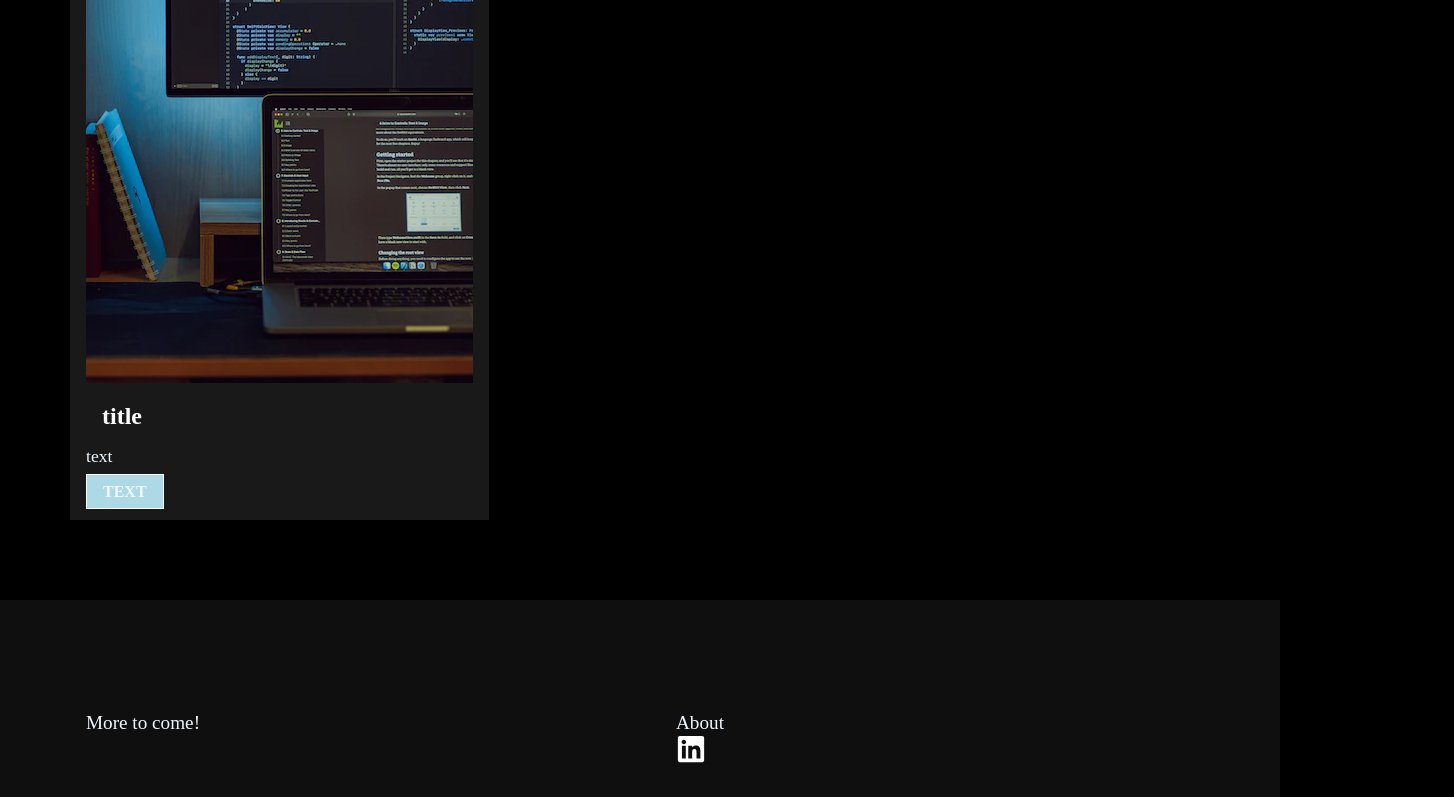
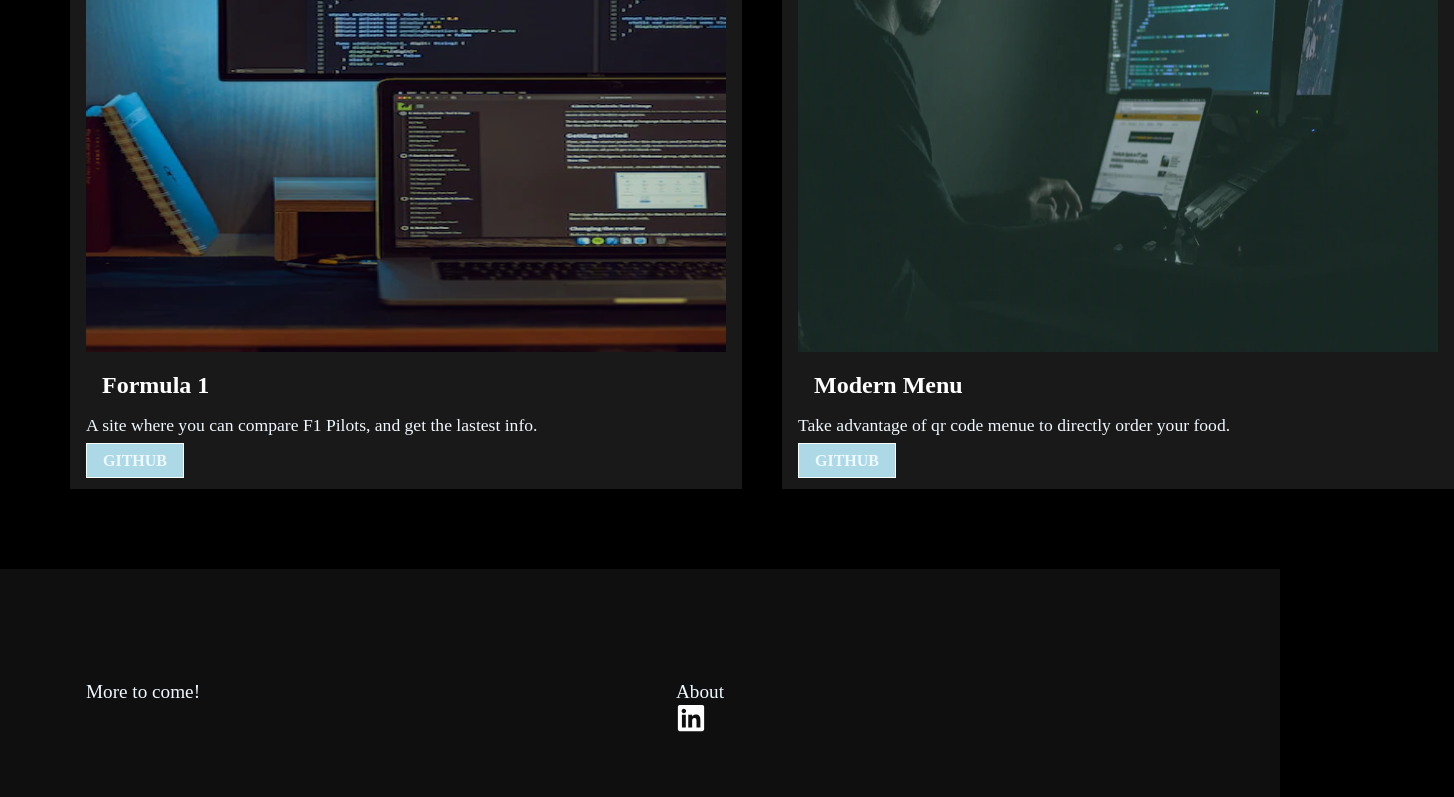
Before and after one commit to JorgeBesnierB/m20_ReactPortfolio, a React (Create React App) app in the folder my-portfolio/: page /project in a window 1280 px wide. Shown: the part 830-1627 px from the top of the page, 1454 px wide, since content can reach past the window. Built offline with nearby package versions, Linux system fonts and the light colour scheme.

Commit message:
final version

```diff
--- /dev/null
+++ b/my-portfolio/src/components/AboutContent.js
@@ -0,0 +1,27 @@
+import "./AboutContentStyle.css"
+
+import React from 'react'
+import {Link} from "react-router-dom"
+import react1 from "../assets/a1.webp"
+function AboutContent() {
+  return (
+    <div className="about">
+         <div className="left">
+            <h1>Who Am I? </h1>
+            <p>I'm a digital systems and robotics engineer and I am learning full stack development</p>
+            <Link to = "/contact">
+                <button className="btn">Contact</button>
+            </Link>
+        </div>
+        <div className="right">
+            <div className="img-container">
+                <div className="img-stack top">
+                    <img src = {react1} height={550} width={640}  alt = "true"/>
+                </div>
+            </div>
+        </div>
+    </div>
+  )
+}
+
+export default AboutContent
--- /dev/null
+++ b/my-portfolio/src/components/AboutContentStyle.css
@@ -0,0 +1,52 @@
+.about {
+    width: 100%;
+    margin: 3rem 0;
+    display: flex;
+    align-items: center;
+    justify-content: center;
+    flex-wrap: wrap;
+    height: 100%;
+
+}
+
+
+.about .left {
+    text-align: center;
+    margin: auto;
+    padding: 1rem;
+    max-width: 350px;
+}
+
+.about .left p{
+    margin: 1.2rem 0;
+}
+
+.about .right {
+    max-width: 700px;
+}
+
+.right .img-container{
+    display: grid;
+    grid-template-columns: repeat(12, 1fr);
+    position: relative;
+    align-items: center;
+    text-align: center;
+}
+
+.right .img{
+    max-width: 90%;
+    border: 1px solid #333;
+}
+
+.right .top{
+    grid-column: 1 / span 8;
+    grid-row: 1;
+    padding-top: 20%;
+    z-index: 6;
+}
+
+.right .bottom{
+    grid-column: 4 / -1;
+    grid-row: 1;
+    z-index: 5;
+}
--- /dev/null
+++ b/my-portfolio/src/components/Form.js
@@ -0,0 +1,23 @@
+import "./FormStyles.css"
+
+import React from 'react'
+
+function Form() {
+  return (
+    <div className="form">
+        <form>
+            <label>Name</label>
+            <input type="text"></input>
+            <label>Email</label>
+            <input type="email"></input>
+            <label>Subject</label>
+            <input type="text"></input>
+            <label>Message</label>
+            <textarea rows="6" placeholder="Text here"/>
+            <button className="btn">contact</button>
+        </form>
+    </div>
+  )
+}
+
+export default Form
--- /dev/null
+++ b/my-portfolio/src/components/FormStyles.css
@@ -0,0 +1,21 @@
+label{
+    color: white;
+    margin-bottom: 0.5rem;
+}
+
+form{
+    display: flex;
+    flex-direction: column;
+    padding: 4rem 1rem;
+    margin: auto;
+    max-width: 600px;
+}
+
+form input, form textarea{
+    margin-bottom: 1rem;
+    padding: 10px 18px;
+    font-size: 1.2 rem;
+    background-color: rgba(255, 255, 255, 0.1);
+    border-color: rgba(255, 255, 255, 0.1);
+    color: #f4f4f4;
+}
--- /dev/null
+++ b/my-portfolio/src/components/Work.js
@@ -0,0 +1,29 @@
+import "./WorkCardStyles.css"
+import WorkCard from "./WorkCard"
+import WorkCardData from "./WorkData"
+import React from 'react'
+
+
+
+const Work = () => {
+  return (
+    <div className="work-container">
+        <h1 className="project-heading">Projects</h1>
+        <div className="project-container">
+            {WorkCardData.map((val,ind)=> {
+                return (
+                    <WorkCard
+                        key = {ind}
+                        imgsrc = {val.imgsrc}
+                        title = {val.title}
+                        text = {val.text}
+                        view = {val.view}
+                    />
+                );
+            })}
+        </div>
+    </div>
+  )
+}
+
+export default Work
--- a/my-portfolio/src/components/WorkCard.js
+++ b/my-portfolio/src/components/WorkCard.js
@@ -1,25 +1,19 @@
 import "./WorkCardStyles.css"
 
 import React from 'react'
-import prod1 from "../assets/p1.webp"
-import {NavLink} from "react-router-dom";
 
-const WorkCard = () => {
+
+
+const WorkCard = (props) => {
   return (
-    <div className="work-container">
-        <h1 className="project-heading">Projects</h1>
-        <div className="project-container">
-            <div className="project-card">
-                <img src={prod1} alt="image"/>
-                <h2 className="project-title">title</h2>
-                <div className="pro-details">
-                    <p> text</p>
-                    <div className="pro-btns">
-                        <NavLink to = " " className="btn"> text</NavLink>
-                    </div>
-                </div>
+    <div className="project-card">
+        <img src={props.imgsrc} height={550} width={640} alt="dynamic"/>
+        <h2 className="project-title">{props.title}</h2>
+        <div className="pro-details">
+            <p>{props.text}</p>
+            <div className="pro-btns">
+                <a href = {props.view}  target="_blank" className="btn">Github</a>
             </div>
-
         </div>
     </div>
   )
--- a/my-portfolio/src/components/WorkCardStyles.css
+++ b/my-portfolio/src/components/WorkCardStyles.css
@@ -32,7 +32,10 @@
     padding: 0.5rem 1rem;
 }
 
-
+.img {
+    height: 10px;
+    width: 10px;
+}
 
 @media screen and (max-width: 740px) {
     .project-container{
--- /dev/null
+++ b/my-portfolio/src/components/WorkData.js
@@ -0,0 +1,20 @@
+import pro1 from "../assets/p1.webp"
+import pro2 from "../assets/p2.webp"
+
+
+const ProjectCardData = [
+    {
+        imgsrc : pro1,
+        title: "Formula 1",
+        text: 'A site where you can compare F1 Pilots, and get the lastest info.',
+        view: "https://github.com/davidtc8/Formula1-Webpage"
+    },
+    {
+        imgsrc : pro2,
+        title: "Modern Menu",
+        text: 'Take advantage of qr code menue to directly order your food.',
+        view: "https://github.com/JorgeBesnierB/P2_RestaurantOrder"
+    }
+];
+
+export default ProjectCardData;
--- a/my-portfolio/src/routes/About.js
+++ b/my-portfolio/src/routes/About.js
@@ -2,12 +2,14 @@ import React from 'react'
 import Navbar from '../components/Navbar'
 import Footer from '../components/Footer'
 import HeroImg2 from '../components/HeroImg2'
+import AboutContent from '../components/AboutContent'
 
 function About() {
   return (
     <div>
       <Navbar/>
       <HeroImg2 heading = "About Me" text = "General Information"/>
+      <AboutContent/>
       <Footer/>
     </div>
   )
--- a/my-portfolio/src/routes/Contact.js
+++ b/my-portfolio/src/routes/Contact.js
@@ -2,12 +2,14 @@ import React from 'react'
 import Navbar from '../components/Navbar'
 import Footer from '../components/Footer'
 import HeroImg2 from '../components/HeroImg2'
+import Form from '../components/Form'
 
 const Contact = () => {
   return (
     <div>
       <Navbar/>
       <HeroImg2 heading = "Contact" text = "Send me a text"/>
+      <Form/>
       <Footer/>
     </div>
   )
--- a/my-portfolio/src/routes/Home.js
+++ b/my-portfolio/src/routes/Home.js
@@ -2,6 +2,7 @@ import React from 'react'
 import Navbar from '../components/Navbar'
 import HeroImg from '../components/HeroImg'
 import Footer from '../components/Footer'
+import Work from '../components/Work'
 
 
 const Home = () => {
@@ -9,6 +10,7 @@ const Home = () => {
     <div>
       <Navbar/>
       <HeroImg/>
+      <Work/>
       <Footer/>
     </div>
 
--- a/my-portfolio/src/routes/Project.js
+++ b/my-portfolio/src/routes/Project.js
@@ -2,14 +2,14 @@ import React from 'react'
 import Navbar from '../components/Navbar'
 import Footer from '../components/Footer'
 import HeroImg2 from '../components/HeroImg2'
-import WorkCard from '../components/WorkCard'
+import Work from '../components/Work'
 
 const Project = () => {
   return (
     <div>
       <Navbar/>
       <HeroImg2 heading = "PROJECTS" text = "Some of my projects"/>
-      <WorkCard/>
+      <Work/>
       <Footer/>
     </div>
   )
```
Also changed, not shown: my-portfolio/src/assets/a1.webp (added), 1 other file (tests, documents, lock files or other folders).
